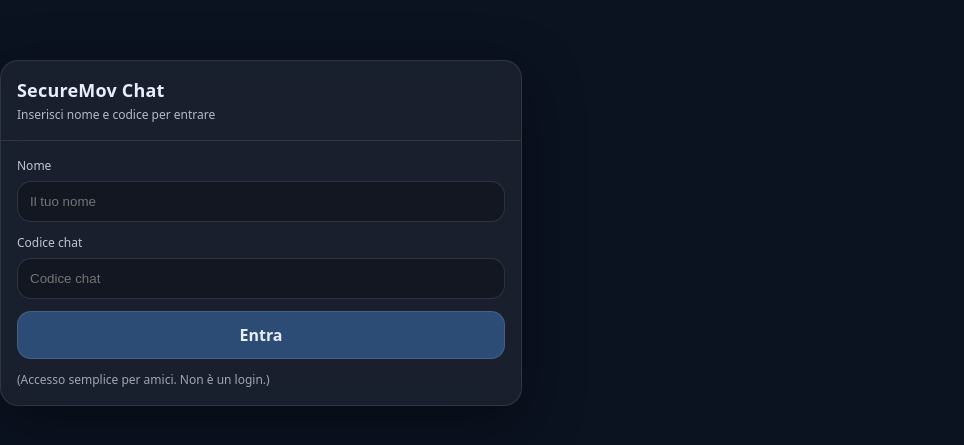
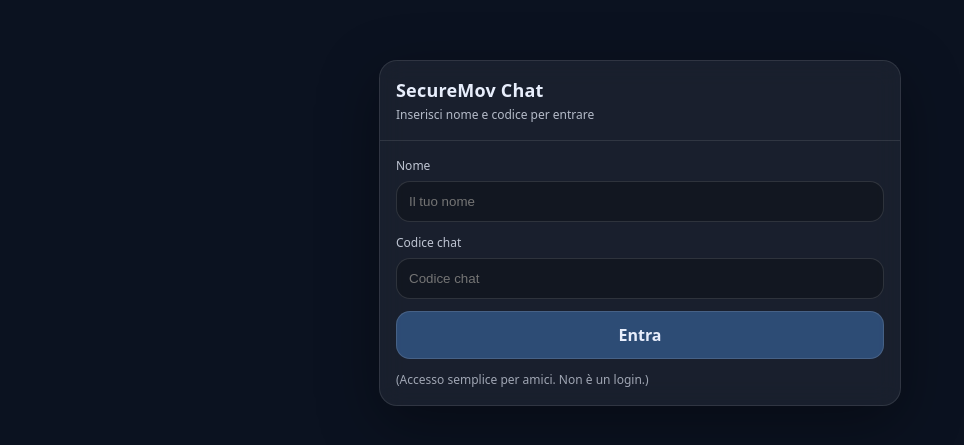
Before and after one commit to graz84-bit/chat-amici, a React (Vite) app in the folder Desktop/chat-amici/: page / in a window 1280 px wide. Shown: the part 167-612 px from the top of the page, without its empty margins (0-964 px from the left). Built offline with nearby package versions, Linux system fonts and the light colour scheme.

Commit message:
fix global background

```diff
--- a/Desktop/chat-amici/src/index.css
+++ b/Desktop/chat-amici/src/index.css
@@ -1,4 +1,5 @@
 html, body, #root {
+  width: 100%;
   height: 100%;
   margin: 0;
   background: #0b1220;
@@ -8,11 +9,7 @@
   font-family: system-ui, Avenir, Helvetica, Arial, sans-serif;
   line-height: 1.5;
   font-weight: 400;
-
-  color-scheme: light dark;
   color: rgba(255, 255, 255, 0.87);
-  background-color: #242424;
-
   font-synthesis: none;
   text-rendering: optimizeLegibility;
   -webkit-font-smoothing: antialiased;
@@ -24,21 +21,9 @@
   color: #646cff;
   text-decoration: inherit;
 }
+
 a:hover {
   color: #535bf2;
-}
-
-body {
-  margin: 0;
-  display: flex;
-  place-items: center;
-  min-width: 320px;
-  min-height: 100vh;
-}
-
-h1 {
-  font-size: 3.2em;
-  line-height: 1.1;
 }
 
 button {
@@ -49,26 +34,16 @@
   font-weight: 500;
   font-family: inherit;
   background-color: #1a1a1a;
+  color: white;
   cursor: pointer;
   transition: border-color 0.25s;
 }
+
 button:hover {
   border-color: #646cff;
 }
+
 button:focus,
 button:focus-visible {
   outline: 4px auto -webkit-focus-ring-color;
 }
-
-@media (prefers-color-scheme: light) {
-  :root {
-    color: #213547;
-    background-color: #ffffff;
-  }
-  a:hover {
-    color: #747bff;
-  }
-  button {
-    background-color: #f9f9f9;
-  }
-}
```
